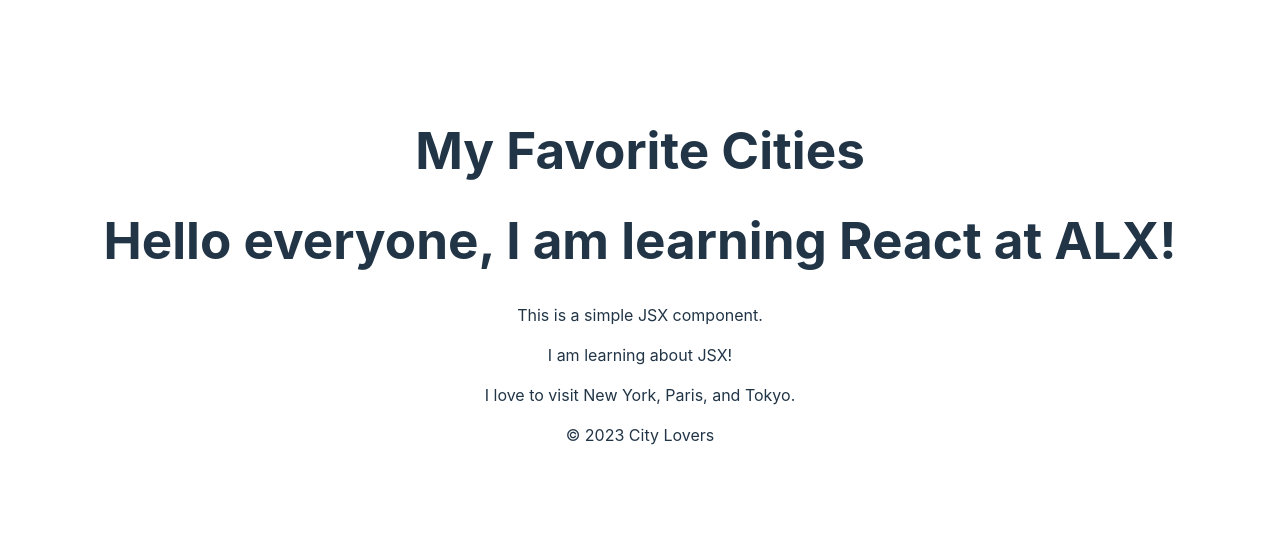
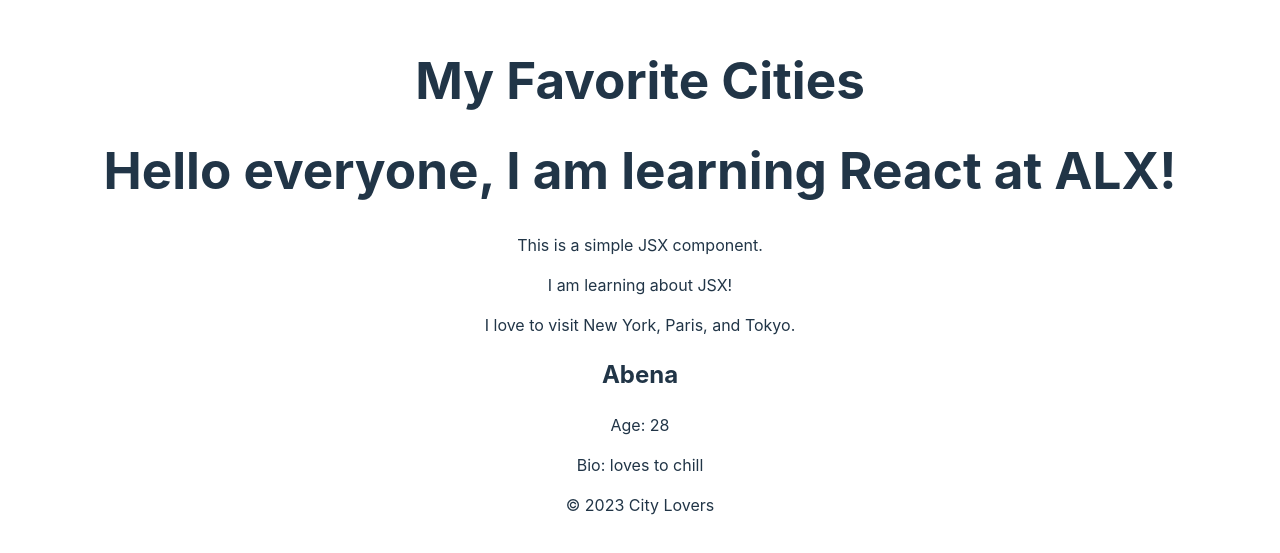
Before and after one commit to theafrodev/alx-fe-reactjs, a React (Vite) app in the folder alx-react-app/: page / in a window 1280 px wide. Shown: the part 125-678 px from the top of the page. Built offline with nearby package versions, Linux system fonts and the light colour scheme.

Commit message:
create a user profile card using props

```diff
--- a/alx-react-app/src/App.jsx
+++ b/alx-react-app/src/App.jsx
@@ -6,6 +6,7 @@
 import MainContent from './components/MainContent'
 import Footer from './components/Footer'
 import './App.css'
+import UserProfile from './components/UserProfile'
 
 function App() {
   const [count, setCount] = useState(0)
@@ -35,6 +36,7 @@
       <Header />
       <WelcomeMessage />
       <MainContent />
+      <UserProfile name="Abena" age="28" bio="loves to chill" />
       <Footer />
     </>
   )
--- /dev/null
+++ b/alx-react-app/src/components/UserProfile.jsx
@@ -0,0 +1,11 @@
+const UserProfile = (props) => {
+    return (
+      <div>
+        <h2>{props.name}</h2>
+        <p>Age: {props.age}</p>
+        <p>Bio: {props.bio}</p>
+      </div>
+    );
+  };
+
+  export default UserProfile;
```
